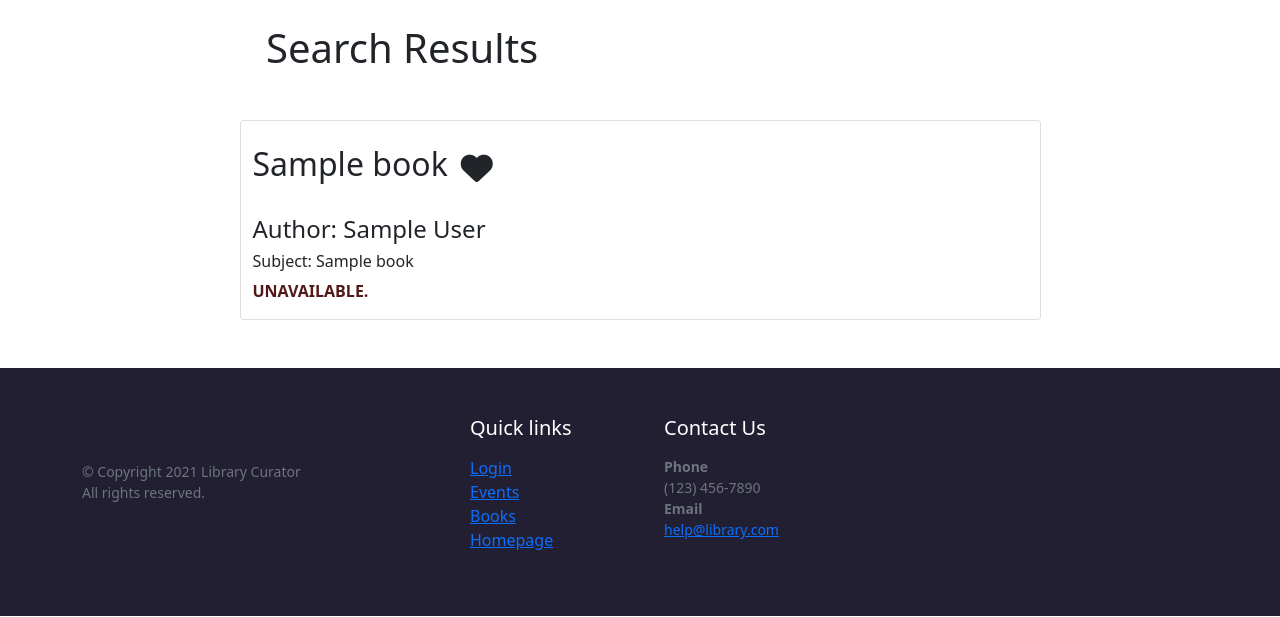
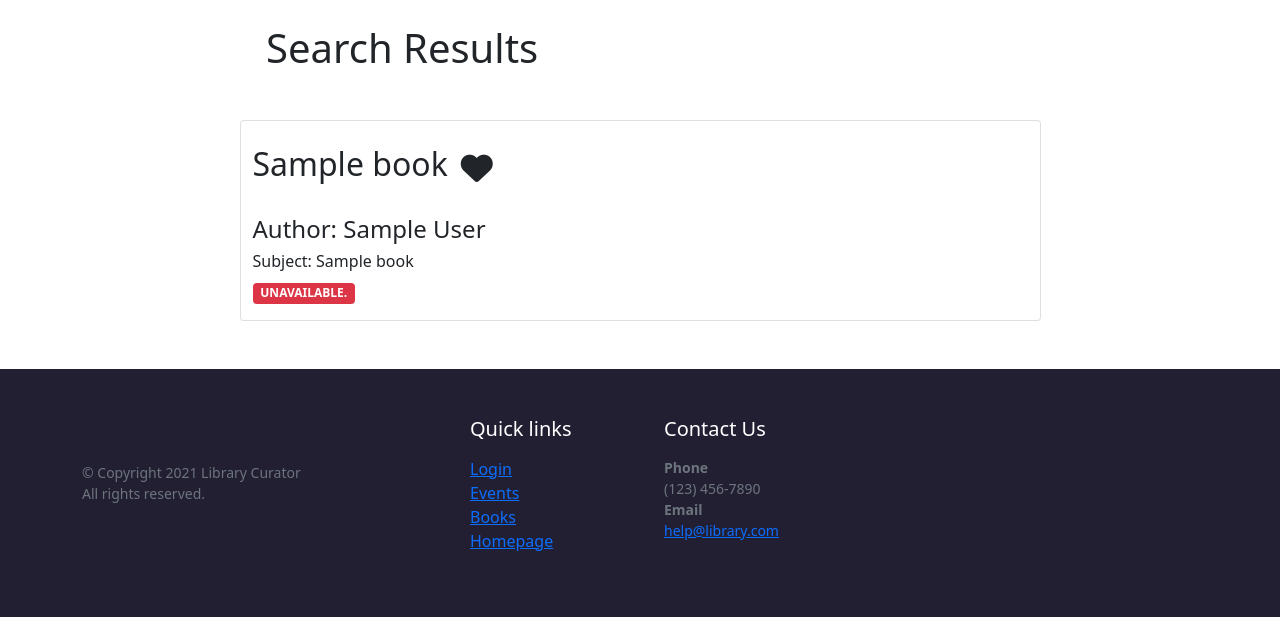
Before and after one commit to faithelizagreen/library-curator, a Node project: template views/partials/results.handlebars in a window 1280 px wide; the page is wider, and only the part inside the window is pictured. Shown: the part 406-1023 px from the top of that part. Run offline with Node 20 templates, Linux system fonts and the light colour scheme; the template is opened without the code that fills it: most values are stand-ins (such as "Sample title", 1, 10 or a date in 2020); some libraries are stand-ins or nearby versions.

Commit message:
badges for books availability

```diff
--- a/views/partials/results.handlebars
+++ b/views/partials/results.handlebars
@@ -21,9 +21,9 @@
         </h6>
         <div>
         {{#if book.reader_id}}
-        <p class="unavailable">UNAVAILABLE.</p>
+        <p class="badge bg-danger text-white">UNAVAILABLE.</p>
         {{else}}
-        <p class="available">AVAILABLE.</p>
+        <p class="badge bg-success text-white">AVAILABLE</p>
         {{/if}}
       </div>
     </div>
```
